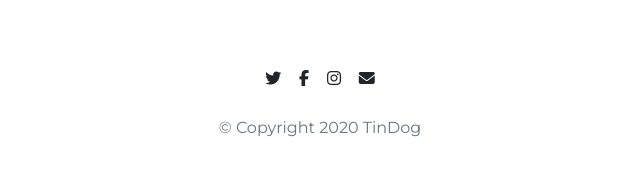
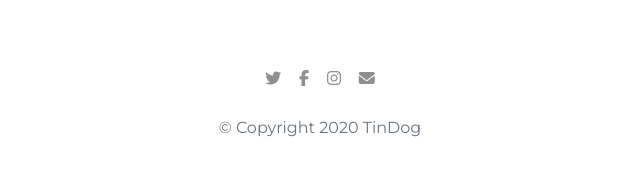
Before and after one commit to vbonite-sm/TinDog, a plain HTML site: page index.html in a window 1280 px wide. Shown: the part 2980-3156 px from the top of the page, 320-960 px from the left. Drawn offline with nearby package versions, Linux system fonts and the light colour scheme.

Commit message:
final final

```diff
--- a/css/styles.css
+++ b/css/styles.css
@@ -179,3 +179,11 @@ p {
 #footer ul li {
   margin: 1% 1%;
 }
+
+#footer i {
+  color: #8f8f8f;
+}
+
+#footer i:hover {
+  color: #000000;
+}
--- a/index.html
+++ b/index.html
@@ -213,10 +213,10 @@
 
     <div class="container-fluid">
       <ul class="d-flex flex-row justify-content-center">
-        <li><a href=""></a><i class="fab fa-twitter"></i></li>
-        <li><a href=""></a><i class="fab fa-facebook-f"></i></li>
-        <li><a href=""></a><i class="fab fa-instagram"></i></li>
-        <li><a href=""></a><i class="fas fa-envelope"></i></li>
+        <li><a href="https://twitter.com"><i class="fab fa-twitter"></i></a></li>
+        <li><a href="#"><i class="fab fa-facebook-f"></i></a></li>
+        <li><a href="#"><i class="fab fa-instagram"></i></a></li>
+        <li><a href="#"><i class="fas fa-envelope"></i></a></li>
       </ul>
       <p class="text-muted">© Copyright 2020 TinDog</p>
     </div>
```
